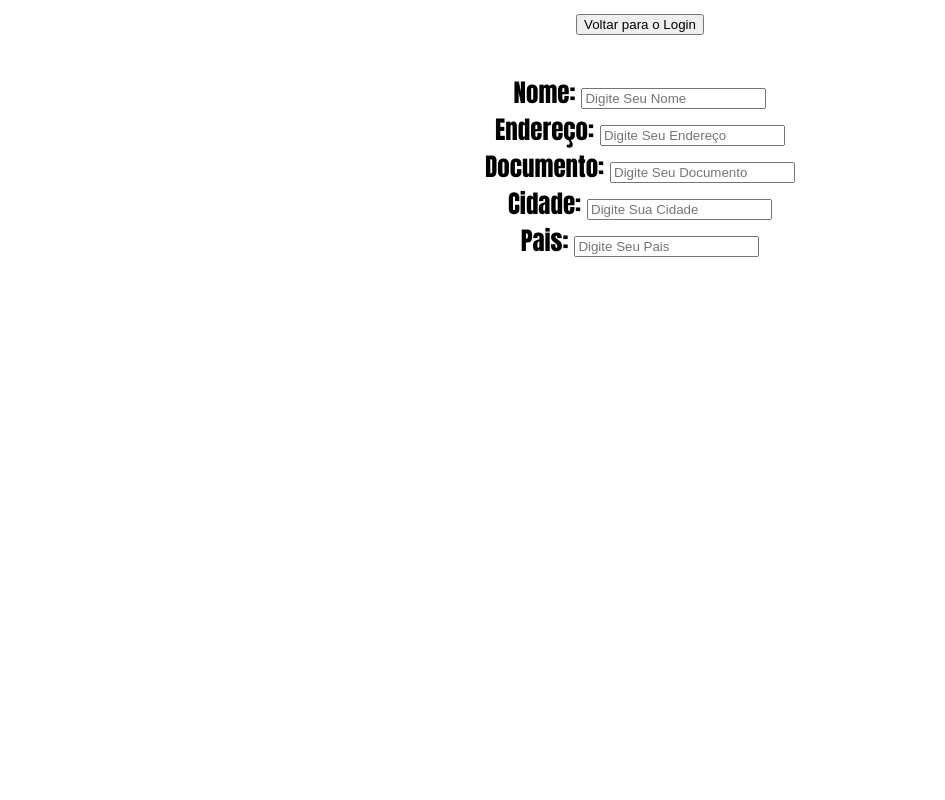
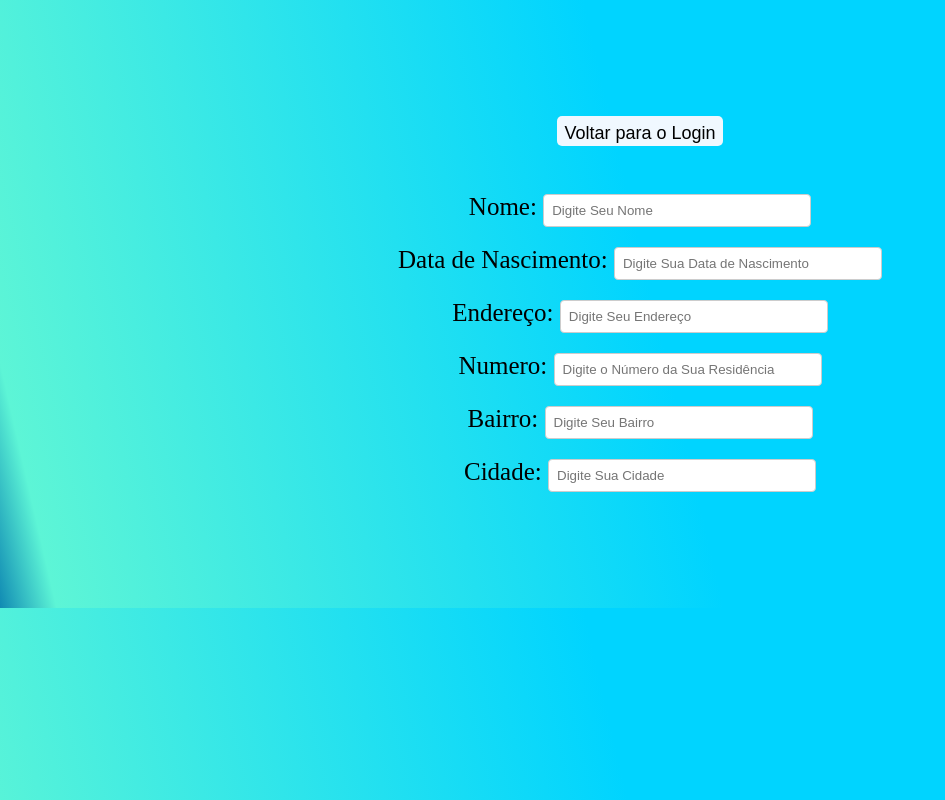
Before and after one commit to adelabiglia/Projeto_Integrador_UC1, a React (Create React App) app in the folder pi_react/: page / in a window 1280 px wide. Both pictures are taken after a click on the button "Cadastrar-se". Shown: the whole page, without its empty margins (0-945 px from the left). Built offline with nearby package versions, Linux system fonts and the light colour scheme.

Commit message:
Pagina de cadastro com useState e CSS

```diff
--- a/pi_react/public/index.html
+++ b/pi_react/public/index.html
@@ -26,7 +26,7 @@
     -->
     <title>React App</title>
   </head>
-  <body>
+  <body >
     <noscript>You need to enable JavaScript to run this app.</noscript>
     <div id="root"></div>
     <!--
--- a/pi_react/src/App.css
+++ b/pi_react/src/App.css
@@ -1,71 +1,44 @@
 .App {
   text-align: center;
   font-size: 25px;
-  font-family: Impact, Haettenschweiler, 'Arial Narrow Bold', sans-serif;
+
   }
 
-.App-logo {
-  height: 40vmin;
-  pointer-events: none;
-}
+  .login{
+    color: black;
+    font-family: ' Geneva ';
+    text-align: center;
+
+  }
 
 .buttonSucess {
-  background-color: gray;
+  background-color: aliceblue;
   height: 30px;
   padding: 7px;
-  margin: 20px;
+  margin: 10px 0;
   color: black;
   cursor: pointer;
   border: black;
   border-radius: 5px;
-
+  font-size: large;
+  max-width: 100%;
+  text-align: center;
 }
 
-@media (prefers-reduced-motion: no-preference) {
-  .App-logo {
-    animation: App-logo-spin infinite 20s linear;
-  }
+body{
+  background: linear-gradient(77deg,rgba(16, 138, 179, 1) 0%, rgba(93, 245, 214, 1) 4%, rgba(0, 212, 255, 1) 51%);
+  padding: 106px 190px;
+  font-family: ' Geneva ';
+  display: block;
+  flex-direction: initial;
+  margin: auto;
 }
 
-
-.App-header {
-  background-color: #282c34;
-  min-height: 100vh;
-  display: flex;
-  flex-direction: column;
-  align-items: center;
-  justify-content: center;
-  font-size: calc(10px + 2vmin);
-  color: white;
-}
-
-.App-link {
-  color: #61dafb;
-}
-
-@keyframes App-logo-spin {
-  from {
-    transform: rotate(0deg);
+input{
+  padding: 8px;
+  margin: 10px 0;
+  border: 1px solid #ccc;
+  border-radius: 4px;
+  width: 250px;
+  max-width: 100%;
   }
-  to {
-    transform: rotate(360deg);
-  }
-}
-.button-login{
-  background-color: yellowgreen;
-  height: 30px;
-  padding: 7px;
-  margin: 20px;
-  color: #FFF;
-  cursor: pointer;
-  border-radius: 5px;
-
-}
-
-.login{
-  color: black;
-  font-family: ' Geneva ';
-  text-align: center;
-
-
-}
--- a/pi_react/src/App.js
+++ b/pi_react/src/App.js
@@ -1,27 +1,38 @@
-import logo from './logo.svg';
+
 import './App.css';
 import {useState} from 'react'
 
 function App() { //Aqui é JavaScript
+  const [isLogin, setIslogin] = useState(true);
+
+  /*const [email, setEmail] = useState("");
+  const [senha, setSenha] = useState("");
+
   const [user, setUser] = useState({
     email: "",
     password: "",
     phone: "",
     name: "",
-  });
+  });*/
 
-  //const [email, setEmail] = useState("");
-  //const [senha, setSenha] = useState("");
-  const [isLogin, setIslogin] = useState(true);
+  const [user, setUser] = useState({
+    name: "",
+    birth:"",
+    address:"",
+    number:"",
+    neighborhood: "",
+    city:"",
+    email:"",
+    password:"",
+  })
 
   function enviar(){
     alert("Email:  " +user.email+ "\nSenha:  " +user.password)
   }
 
-
   return(/* aqui é html */
     <main className="App">
-      <button onClick={() => setIslogin(!isLogin)} >
+      <button className='buttonSucess' onClick={() => setIslogin(!isLogin)} >
         {isLogin && ("Cadastrar-se")}
         {!isLogin && ("Voltar para o Login")}
       </button>
@@ -31,19 +42,22 @@ function App() { //Aqui é JavaScript
       {!isLogin && (
       <form className="register" >
         <label>
-          Nome: <input type="text" name="Nome" placeholder="Digite Seu Nome" onChange={(e) => (e.target.value) } /><br/>
+          Nome: <input type="text" name="Nome" placeholder="Digite Seu Nome" onChange={(e) => setUser({...user, name: e.target.value}) } /><br/>
         </label>
         <label>
-          Endereço: <input type="text" name="Endereço" placeholder="Digite Seu Endereço" onChange={(e) => (e.target.value) } /><br/>
+          Data de Nascimento: <input type="text" name="Data de Nascimento" placeholder="Digite Sua Data de Nascimento" onChange={(e) => setUser({...user, birth: e.target.value}) } /><br/>
         </label>
         <label>
-          Documento: <input type="text" name="Documento" placeholder="Digite Seu Documento" onChange={(e) => (e.target.value) } /><br/>
+          Endereço: <input type="text" name="Endereço" placeholder="Digite Seu Endereço" onChange={(e) => setUser({...user, address: e.target.value}) } /><br/>
         </label>
         <label>
-          Cidade: <input type="text" name="Cidade" placeholder="Digite Sua Cidade" onChange={(e) => (e.target.value) } /><br/>
+          Numero: <input type="text" name="Numero" placeholder="Digite o Número da Sua Residência " onChange={(e) => setUser({...user, number: e.target.value}) } /><br/>
         </label>
         <label>
-          Pais: <input type="text" name="Pais" placeholder="Digite Seu Pais" onChange={(e) => (e.target.value) } /><br/>
+          Bairro: <input type="text" name="Bairro" placeholder="Digite Seu Bairro" onChange={(e) => setUser({...user, neighborhood: e.target.value}) } /><br/>
+        </label>
+        <label>
+          Cidade: <input type="text" name="Cidade" placeholder="Digite Sua Cidade" onChange={(e) => setUser({...user, city: e.target.value}) } /><br/>
         </label>
 
 
@@ -57,9 +71,9 @@ function App() { //Aqui é JavaScript
           Digite Seu Email: <input type="email" name="Email" placeholder="Digite Seu Email" onChange={(e) => setUser({...user, email: e.target.value}) } /><br/>
         </label>
         <label>
-          Digite sua Senha: <input type="password"  name="Senha" placeholder="Digite sua Senha" onChange={(e) => setUser({...user, password: e.target.value}) } /><br/>
+          Digite Sua Senha: <input type="password"  name="Senha" placeholder="Digite Sua Senha" onChange={(e) => setUser({...user, password: e.target.value}) } /><br/>
         </label>
-        <button className="buttonSucess" type="submit" onClick={() => enviar () }> <strong>Salvar</strong> </button>
+        <button className="buttonSucess" type="submit" onClick={() => enviar () }> Salvar </button>
       </form>
       )}
     </main>
```
